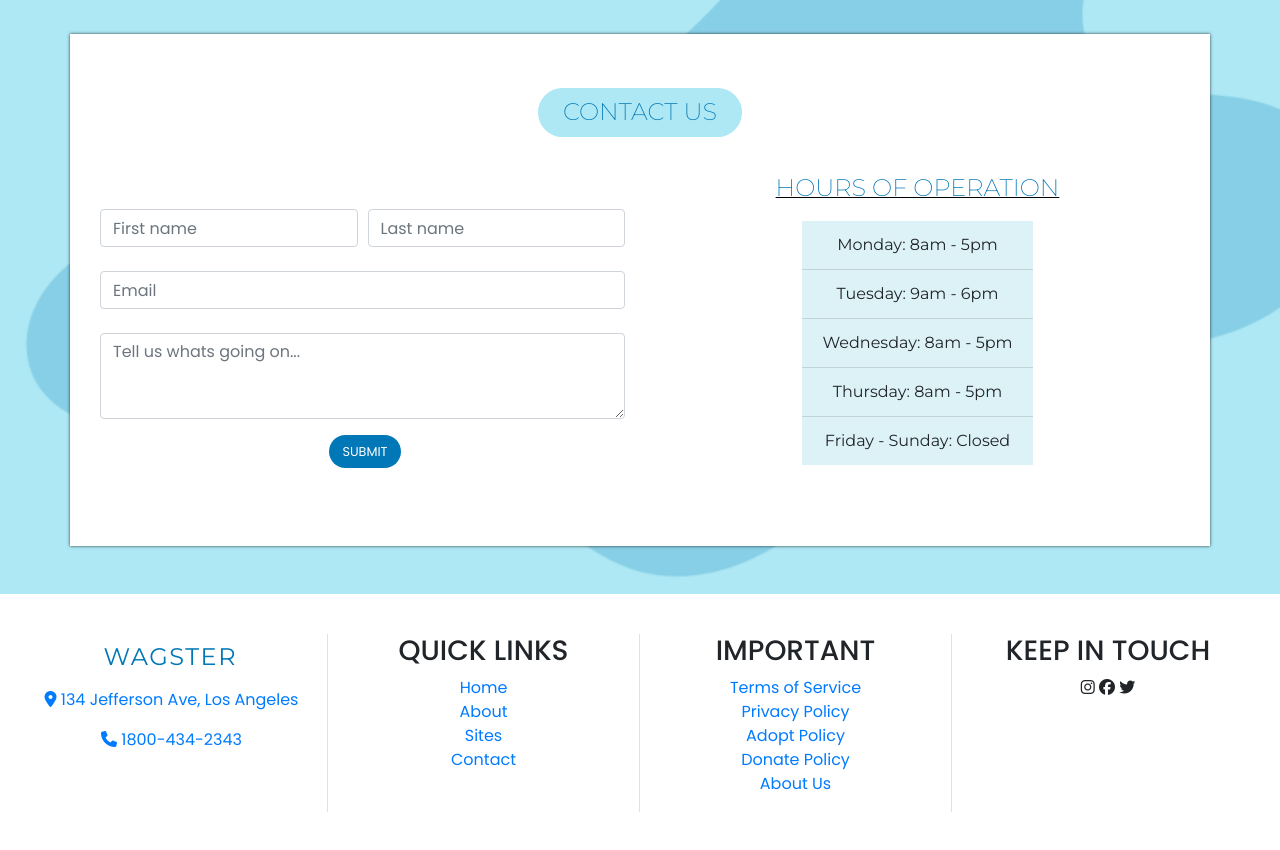
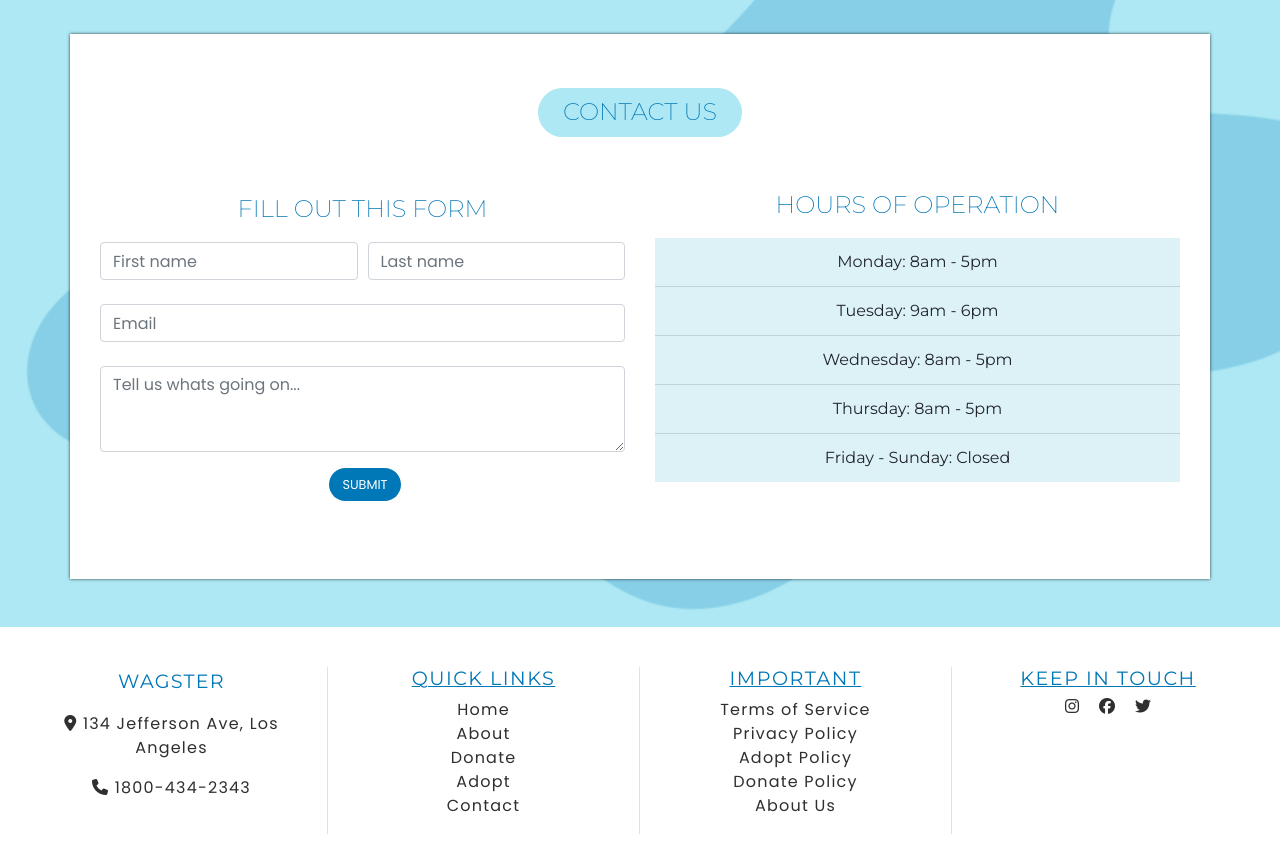
Before and after one commit to DevAntonioRogers/Wagster, a website: page index.html in a window 1280 px wide. Shown: the part 3171-4021 px from the top of the page. Before the commit the page ends 3999 px from the top, so only its background shows below. Drawn offline with nearby package versions, Linux system fonts and the light colour scheme.

Commit message:
Finished Footer

```diff
--- a/index.html
+++ b/index.html
@@ -492,11 +492,13 @@
       </div>
 
       <!-- CONTACT SECTION -->
+
       <div class="container contact--inner text-center about-section mt-5">
         <h1 class="mt-4 mb-4 contact-us">Contact Us</h1>
         <div class="row">
-          <div class="col-md-6 col d-flex flex-column justify-content-center">
-            <form class="mt-md-5">
+          <div class="col-md-6 col d-flex flex-column justify-content-center mt-4">
+            <h1 class="text-center hours-heading">FILL OUT THIS FORM</h1>
+            <form id="contact">
               <div class="form-row">
                 <div class="col">
                   <input type="text" class="form-control" placeholder="First name" />
@@ -520,13 +522,13 @@
                   ></textarea>
                 </div>
               </div>
-              <div class="form-row d-flex justify-content-center">
+              <div class="form-row d-flex justify-content-center align-items-center">
                 <button class="btn mt-3 mb-5 contact-button">Submit</button>
               </div>
             </form>
           </div>
 
-          <div class="col-md-6 col-12 d-flex flex-column align-items-center justify-content-center mb-md-5">
+          <div class="col-md-6 col-12 d-flex flex-column justify-content-center mb-md-5">
             <h1 class="text-center hours-heading">Hours Of Operation</h1>
             <ul class="list-group list-group-flush">
               <li class="list-group-item">Monday: 8am - 5pm</li>
@@ -541,21 +543,24 @@
     </div>
     <!-- CONTACT SECTION END -->
 
+    <!-- FOOTER SECTION START -->
+
     <footer class="site-footer p-3">
       <div class="container-fluid align-items-center justify-content-center">
         <div class="row">
           <div class="col-3 text-center border-right">
             <div class="text-center">
-              <a href="#" class="navbar-brand footer-logo"> WAGSTER </a>
-            </div>
+              <a href="#" class="footer-header">WAGSTER </a>
+
               <ul class="list-unstyled mt-3">
-              <a href="">
+                <a href="#">
                   <li class="list-item"><i class="fa-solid fa-location-dot"></i> 134 Jefferson Ave, Los Angeles</li>
                 </a>
-              <a href="">
+                <a href="#">
                   <li class="list-item mt-3"><i class="fa-solid fa-phone"></i> 1800-434-2343</li>
                 </a>
               </ul>
+            </div>
           </div>
 
           <div class="col-3 border-right">
@@ -564,9 +569,10 @@
 
               <ul class="list-unstyled">
                 <li><a href="index.html">Home</a></li>
-                <li><a href="#">About</a></li>
-                <li><a href="#">Sites</a></li>
-                <li><a href="#">Contact</a></li>
+                <li><a href="#about">About</a></li>
+                <li><a href="#donate">Donate</a></li>
+                <li><a href="#adopt">Adopt</a></li>
+                <li><a href="#contact">Contact</a></li>
               </ul>
             </div>
           </div>
@@ -587,9 +593,11 @@
           <div class="col-3">
             <div class="text-center">
               <h3 class="footer-header">KEEP IN TOUCH</h3>
+              <div class="d-flex justify-content-center header-socials">
                 <i class="fa-brands fa-instagram"></i>
                 <i class="fa-brands fa-facebook"></i>
                 <i class="fa-brands fa-twitter"></i>
+              </div>
             </div>
           </div>
         </div>
--- a/styles.css
+++ b/styles.css
@@ -338,7 +338,6 @@ box-shadow: 0 1px 3px rgb(17 24 39 / 9%);
   font-size: 1.2rem;
   font-family: 'Montserrat' sans-serif;
   font-weight: 200;
-  text-decoration: underline 1px solid black;
 }
 
 .contact-button{
@@ -372,9 +371,36 @@ box-shadow: 0 1px 3px rgb(17 24 39 / 9%);
   background-color: rgb(255, 255, 255);
 }
 
+
 /*************************** FOOTER SECTION STYLES *******************************/
 
-.footer-logo{
-  width: 120px;
-  height: 20px;
+.footer-header{
+  font-family: 'Montserrat', sans-serif;
+  color: #0077b6 !important;
+  font-size: 1.5rem;
+  letter-spacing: 1.5px;
+  font-weight: 400;
+  text-decoration: underline 1px solid #0077b6;
+  font-size: 1.2rem;
 }
+
+.site-footer a{
+  letter-spacing: 1.2px;
+  color: rgb(48, 47, 47);
+  text-decoration: none;
+
+
+}
+
+.site-footer a:hover{
+  text-decoration: none;
+  color: #0077b6;
+}
+
+.header-socials{
+  gap: 20px;
+}
+
+.header-socials i{
+  color: rgb(48, 47, 47);
+}
```
Lines whose indentation alone changed are shown as unchanged.
